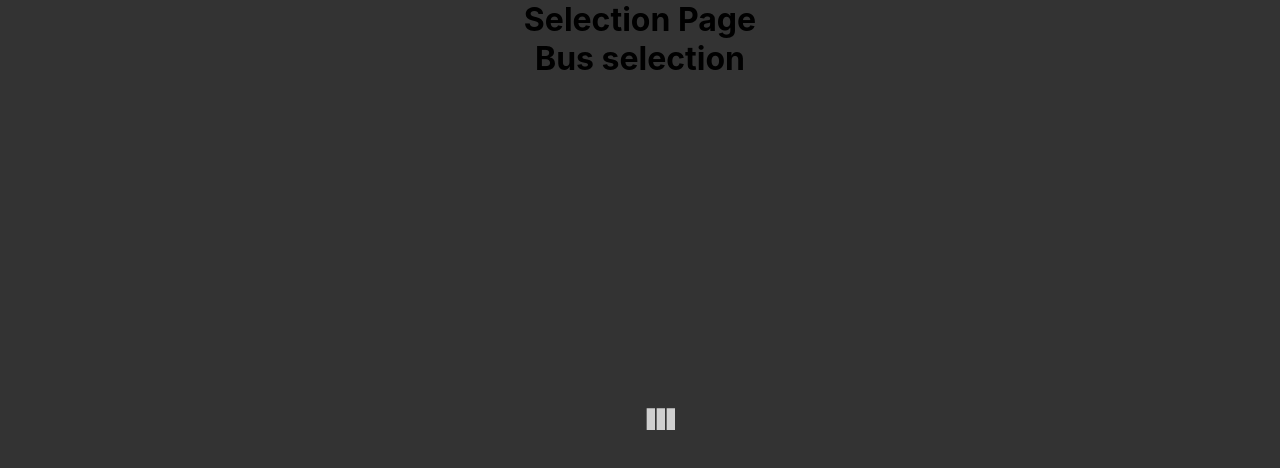
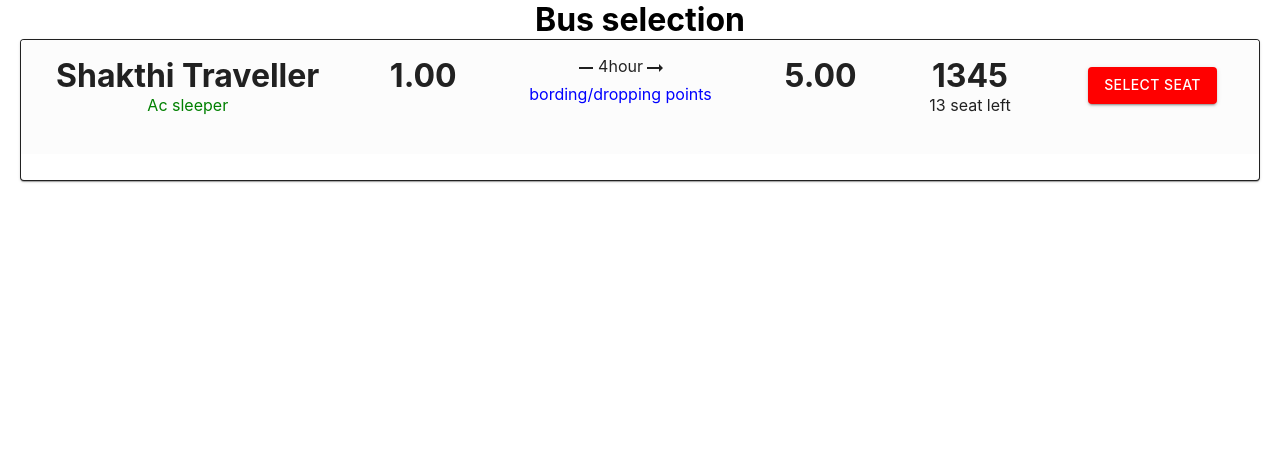
Before and after one commit to kamalgupta97/yatra_clone, a React (Create React App) app in the folder frontend/: page /busselection in a window 1280 px wide. Shown: the top 468 px of the page. Built offline with nearby package versions, Linux system fonts and the light colour scheme.

Commit message:
Card of bus selection is added

```diff
--- a/frontend/src/App.js
+++ b/frontend/src/App.js
@@ -5,7 +5,7 @@
 function App() {
   return (
     <div className="App">
-      <SeatSelection />
+      {/* <SeatSelection /> */}
       <Routes />
     </div>
   );
--- /dev/null
+++ b/frontend/src/Pages/BusSelection/BusSelectionCard.jsx
@@ -0,0 +1,74 @@
+import React from "react";
+import { makeStyles } from "@material-ui/core/styles";
+import Card from "@material-ui/core/Card";
+import CardContent from "@material-ui/core/CardContent";
+import Button from "@material-ui/core/Button";
+import styles from "./BusSelectionCard.module.css";
+import ArrowRightAltIcon from "@material-ui/icons/ArrowRightAlt";
+import RemoveIcon from "@material-ui/icons/Remove";
+import { useTheme } from "@material-ui/core/styles";
+// import useMediaQuery from "@material-ui/core/useMediaQuery";
+
+
+const useStyles = makeStyles((theme) => ({
+  root: {
+    minWidth: 275,
+    border: "1px solid",
+    height: "140px",
+    margin: "0 20px",
+    "&:hover": {
+      boxShadow: "-3px -6px 80px -15px rgba(0,0,0,0.47)",
+    },
+  },
+  btn: {
+    background: "red",
+    color: "white",
+    [theme.breakpoints.down("sm")]: {
+      fontSize: "10px",
+    },
+  },
+}));
+
+const SelectionCard = () => {
+  const classes = useStyles();
+  const theme = useTheme();
+  // const matches = useMediaQuery(theme.breakpoints.down('sm'));
+
+  return (
+    <Card className={classes.root}>
+      <div className={styles.CardWrapper}>
+        <CardContent className={styles.Card_bus_selection}>
+          <div className={styles.Column1}>
+            <div>
+              <h1 className={styles.Bus_title} >Shakthi Traveller</h1>
+              <p style={{ color: "green" }}>Ac sleeper</p>
+            </div>
+          </div>
+          <div className={styles.Column2}>
+            <h1>1.00</h1>
+            <div>
+              <div style={{ display: "inline-flex" }}>
+                <RemoveIcon fontSize="medium" />
+                <p className={styles.Duration_Para}>4hour</p>
+                <ArrowRightAltIcon fontSize="medium" />
+              </div>
+              <p style={{ color: "blue" }}>bording/dropping points</p>
+            </div>
+            <h1>5.00</h1>
+            <div>
+              <h1 className={styles.Bus_fair} >1345</h1>
+              <p>13 seat left</p>
+            </div>
+          </div>
+          <div className={styles.Column3}>
+            <Button className={classes.btn} variant="contained">
+              Select seat
+            </Button>
+          </div>
+        </CardContent>
+      </div>
+    </Card>
+  );
+};
+
+export default SelectionCard;
--- /dev/null
+++ b/frontend/src/Pages/BusSelection/BusSelectionCard.module.css
@@ -0,0 +1,48 @@
+.Card_bus_selection {
+    display: grid;
+    grid-auto-columns: 0.5fr 1.2fr 0.3fr;
+    align-items: center;
+    grid-template-areas: 'col1 col2 col3';
+    background-color: #fcfcfc;
+}
+
+.Column1 {
+    margin-bottom: 15px;
+    padding: 0 15px;
+    grid-area: col1;
+}
+
+.Column2 {
+    display: inline-flex;
+    justify-content: space-around;
+    margin-bottom: 15px;
+    padding: 0 15px;
+    grid-area: col2;
+}
+
+.Column3 {
+    margin-bottom: 15px;
+    padding: 0 15px;
+    grid-area: col3;
+}
+
+@media screen and (max-width:420px) {
+    .Card_bus_selection {
+        grid-auto-columns: 2fr 2.5fr 0.5fr;
+        grid-template-areas: 'col2 col2' 'col1 col3';
+        font-size: 10px;
+    }
+    .Card_bus_selection>.Column2 {
+        margin: 0 10px;
+        margin-bottom: 15px;
+    }
+    .Duration_Para {
+        margin-top: 3px;
+    }
+    .Bus_title {
+        font-size: 12px;
+    }
+    .Bus_fair {
+        margin-left: 14px;
+    }
+}
--- a/frontend/src/Pages/BusSelection/BusSlection.jsx
+++ b/frontend/src/Pages/BusSelection/BusSlection.jsx
@@ -1,11 +1,13 @@
-import React from 'react'
+import React from "react";
+import SelectionCard from "./BusSelectionCard";
 
 const BusSlection = () => {
-    return (
-        <>
-            <h1>Bus selection</h1>
-        </>
-    )
-}
+  return (
+    <>
+      <h1>Bus selection</h1>
+      <SelectionCard />
+    </>
+  );
+};
 
-export default BusSlection
+export default BusSlection;
```
